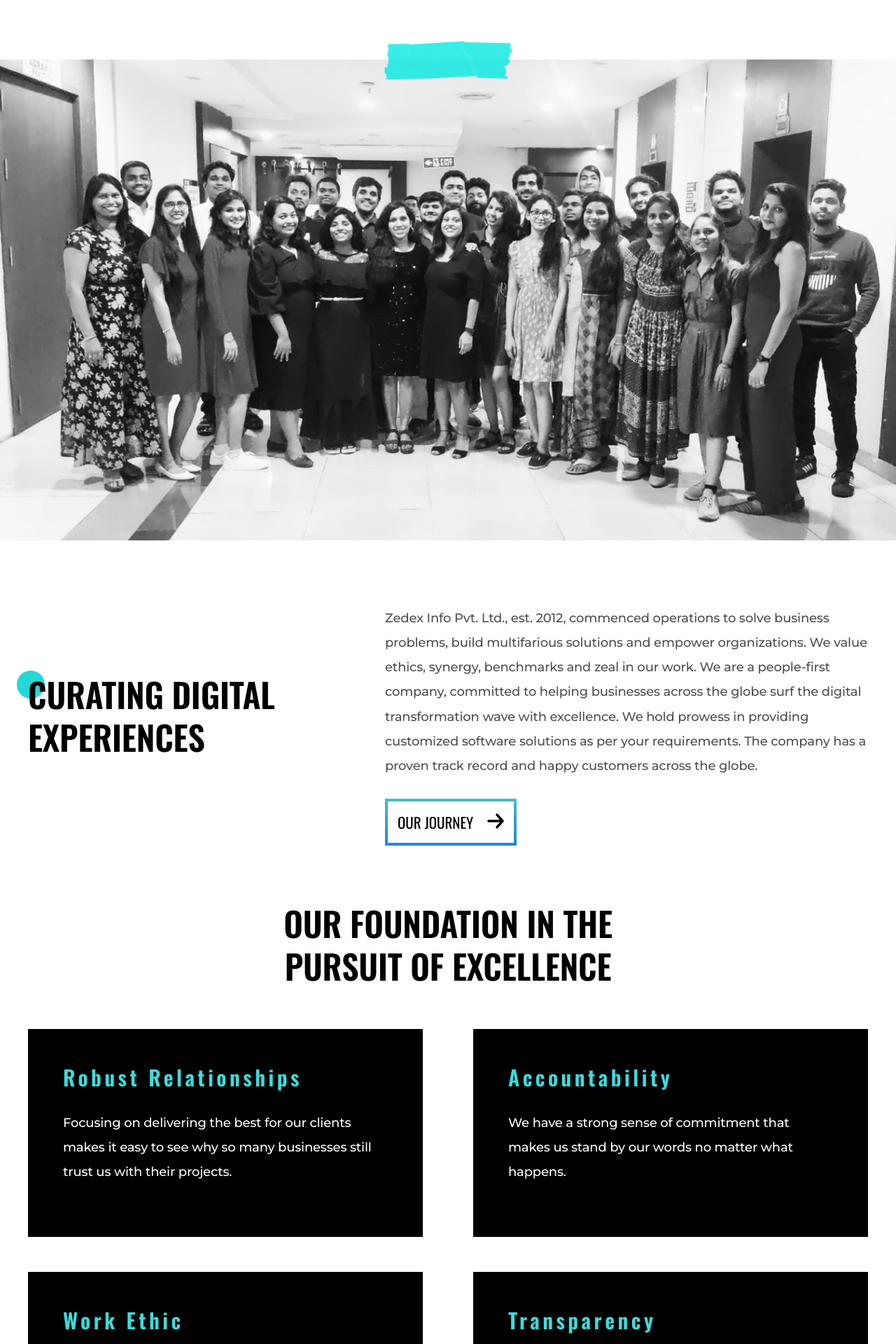
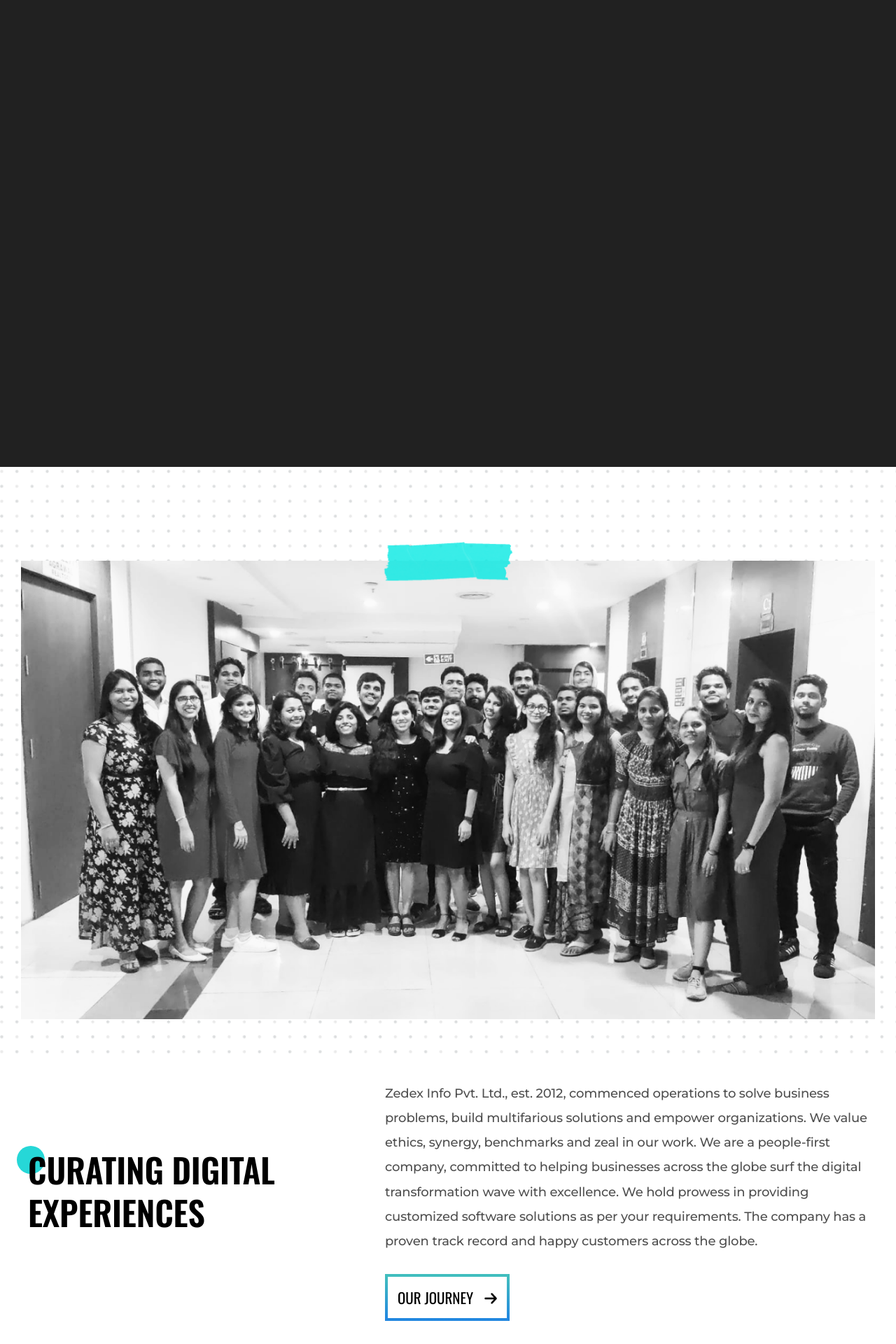
Before and after one commit to shardulzedex/shardulzedex.github.io, a PHP site: page /about.html in a window 1280 px wide. Shown: the top 1920 px of the page at 70% size. Run offline with PHP 8.4, Linux system fonts and the light colour scheme.

Commit message:
about us css

```diff
--- a/about.html
+++ b/about.html
@@ -14,7 +14,9 @@
     </head>
     <body>
         <div class="main">
-
+            <section>
+              <div class="video-sec"><img src="./images/about/video-img.png" style="max-width: 100%;"></div>
+            </section>
              <section class="about-sec about-uspg">
                 <div class="abt-img-banner"><img src="./images/about/003.png" class="abt-img"></div>
             <div class="max-wdth-sec">
--- a/css/about.css
+++ b/css/about.css
@@ -2,6 +2,17 @@
 
 @-ms-viewport{
   width: device-width;
+}
+@media screen and (max-width: 1320px){
+.image-sec .max-wdth-sec {
+    padding: 0px!important;
+}
+}
+@media screen and (max-width: 1420px){
+.abt-img-banner{
+    padding-left: 30px;
+    padding-right: 30px;
+}
 }
 @media screen and (max-width: 800px){
     .max-wdth-sec {
@@ -75,7 +86,7 @@
     }
 
     .dig-onehalf h3, .dig-sechalf h3{
-        font-size: 22px!important;
+        font-size: 21px!important;
         line-height: 27px!important;
     }
     .row {
@@ -139,7 +150,8 @@
     padding-bottom: 60px;
 }
 .abt-img-banner{
-    padding-bottom: 90px;
+    padding-bottom: 85px;
+    padding-top: 45px;
   }
 .about-sec h2:after {
     left: -25px;
@@ -347,11 +359,6 @@ position: relative;
 }
 
 
-.about-sec {
-    padding-top: 98px;
-    padding-bottom: 230px;
-}
-
  a.gradiant-btn,  a.gradiant-btn-abt{
 
     font-size: 21px;
@@ -391,9 +398,6 @@ position: relative;
     filter: unset;
 }
 
-.arrow-lern{
-    padding-left: 15px;
-}
 .counter-sec{
     padding-bottom: 100px;
 }
@@ -552,9 +556,7 @@ position: relative;
       filter: unset;
   }
 
-  .arrow-lern{
-      padding-left: 15px;
-  }
+
   .counter-sec{
       padding-bottom: 100px;
   }
@@ -1029,7 +1031,6 @@ section.image-sec {
       text-transform: uppercase;
   }
 
-  */
 
 .grid-item {
     background-color: rgba(255, 255, 255, 0.8);
@@ -1106,3 +1107,14 @@ section.image-sec {
       grid-column: 3;
       grid-row: 1 / span 2;
   }
+  .abt-img-banner {
+    background-image: url(../images/about/banner-abt.png);
+    background-repeat: no-repeat;
+    background-size: cover;
+}
+.dig-onehalf {
+    clip-path: polygon(0 0, 100% 0%, calc(100% - 10px) 100%, 0% 100%);
+}
+.dig-sechalf {
+    clip-path: polygon(0% 0%, 100% 0%, 100% 100%, 10px 100%);
+}
--- a/css/global.css
+++ b/css/global.css
@@ -174,3 +174,7 @@ a.gradiant-btn,  a.gradiant-btn-abt{
     margin-top: 0px;
     z-index: -1;
 }
+.arrow-lern {
+    width: 18px;
+    padding-left: 11px;
+}
--- a/index.html
+++ b/index.html
@@ -12,6 +12,7 @@
 		<li><a href="home.html">Home</a></li>
 		<li><a href="about.html">About</a></li>
 		<li><a href="career.html">Career</a></li>
+		<li><a href="services.html">Career</a></li>
 	</ul>
 
 </body>
```
Also changed, not shown: images/about/banner-abt.png (added), images/about/video-img.png (added).
